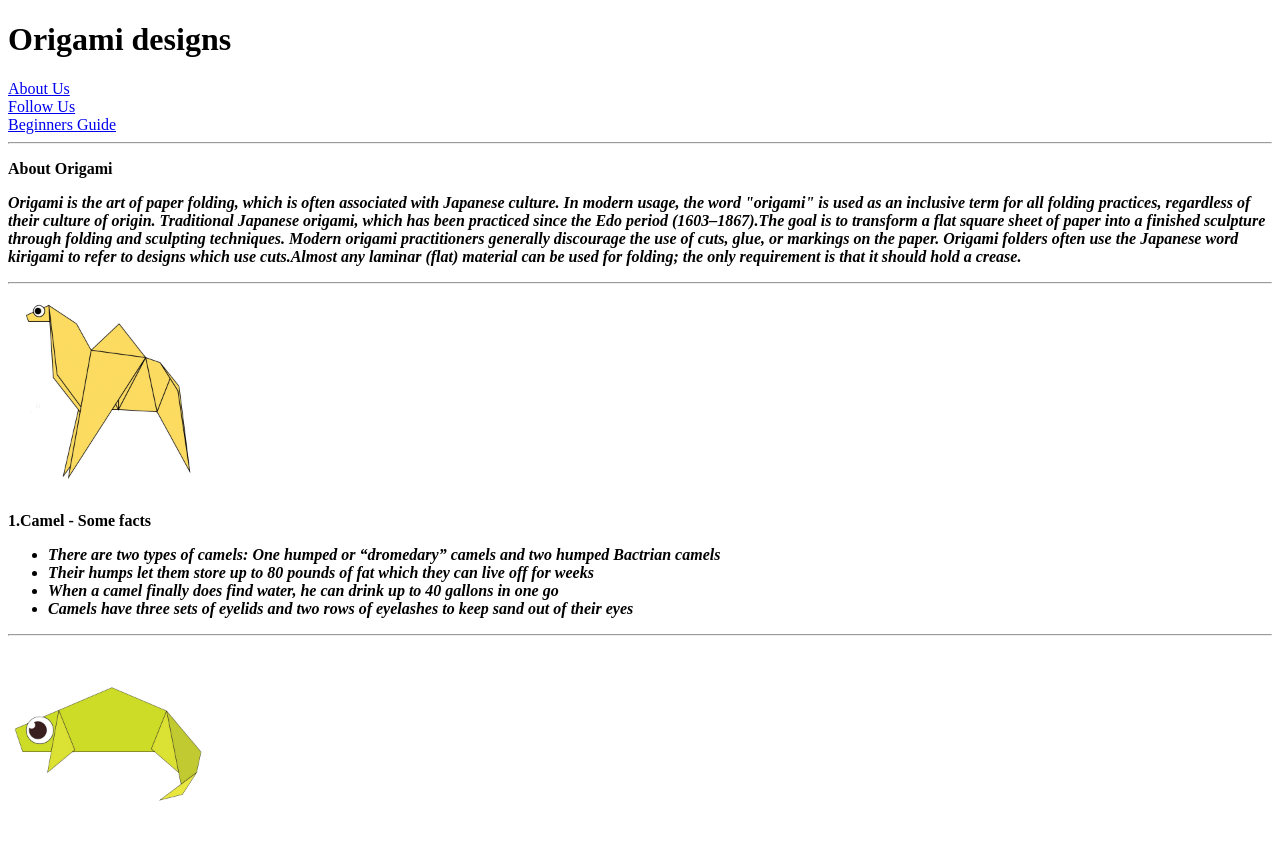
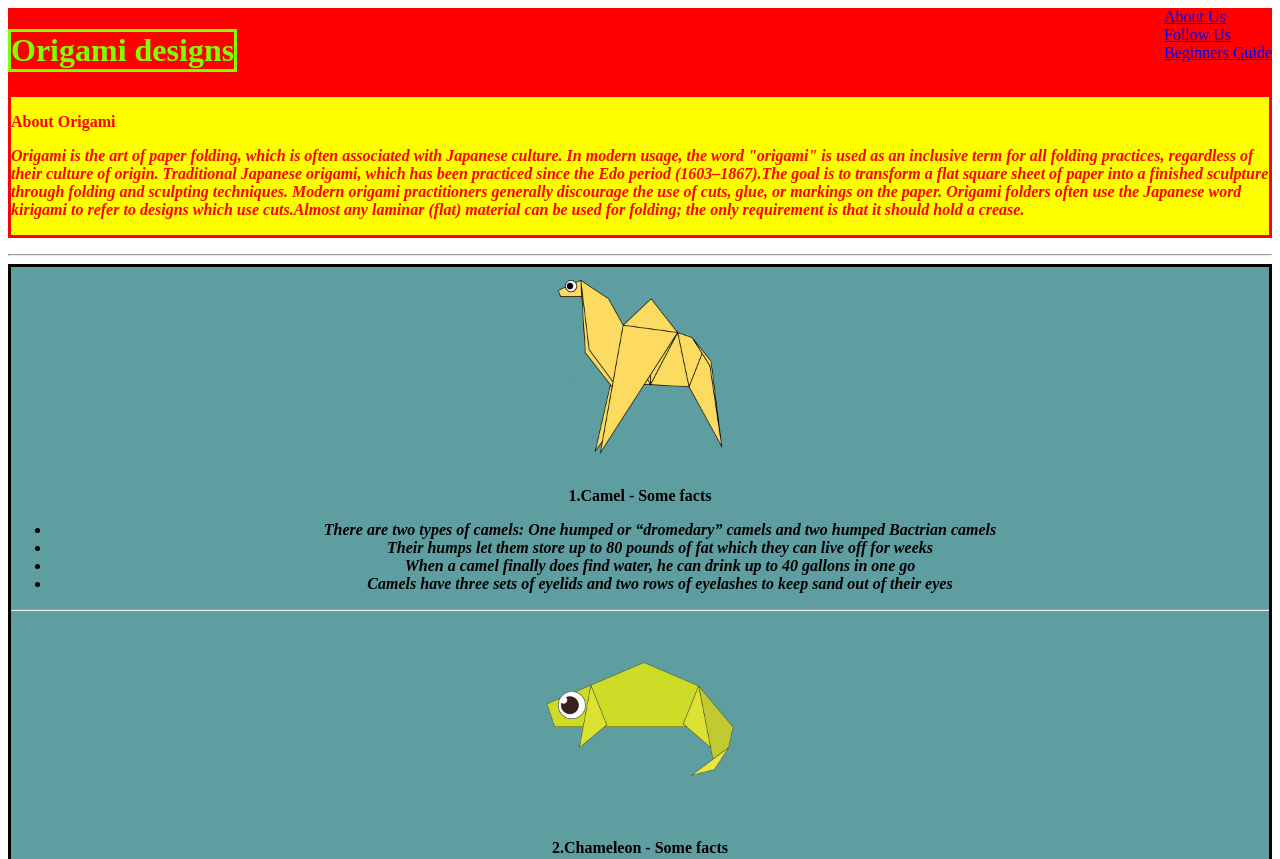
Before and after one commit to DivyamGupta2009/Origami-Designs, a plain HTML site: page index.html in a window 1280 px wide. Shown: the top 859 px of the page. Drawn offline with Linux system fonts and the light colour scheme.

Commit message:
Add files via upload

```diff
--- a/index.html
+++ b/index.html
@@ -2,11 +2,19 @@
 <html>
 <head>
    <title>Origami Designs</title>
+   <link rel = "stylesheet"
+   type = "text/css"
+   href = "style.css"/>
 </head>
-<h1>Origami designs</h1>
+<body>
+<div class = "header">
+<h1><b>Origami designs</b></h1>
+<div class = "menu">
 <a target="_blank"href = "aboutUs.html">About Us</a><br>
 <a target="_blank"href = "followUs.html">Follow Us</a><br>
-<a target="_blank"href = "http://origami.me/beginners-guide/">Beginners Guide</a><hr>
+<a target="_blank"href = "http://origami.me/beginners-guide/">Beginners Guide</a>
+</div></div>
+<div class = "about">
 <p><b>About Origami</p></b>
 <p><b><i>Origami is the art of paper folding, which is often associated with Japanese
    culture. In modern usage, the word "origami" is used as an inclusive term for all
@@ -17,7 +25,9 @@
   folders often use the Japanese word kirigami to refer to designs which use cuts.Almost any
   laminar (flat) material can be used for folding; the only requirement is that it
   should hold a crease.
+</div>
 </p></b></i><hr>
+<div class = "site-description">
 <a target="_blank"href = "http://origami.me/camel/">
 <img src = "camel.png" width = 200 height = 200></a>
 <p><b>1.Camel - Some facts</b></p>
@@ -67,5 +77,7 @@
                <li>Til cicadas can damage your hearing</li>
                <li>As many as 1.5 million cicadas may crowd into a single acre</li>
             </ul></b></i><hr>
+         </div>
+      </body>
 
 </html>
--- /dev/null
+++ b/style.css
@@ -0,0 +1,21 @@
+h1{
+    border:solid;
+    color: chartreuse;
+}
+
+.header{
+  background-color: red;
+  display: flex;
+  justify-content: space-between;
+}
+.about{
+    background-color: yellow;
+    color:red;
+    border: solid;
+    display: flexbox;
+}
+.site-description{
+    border: solid;
+    background-color: cadetblue;
+    text-align: center;
+}
```
